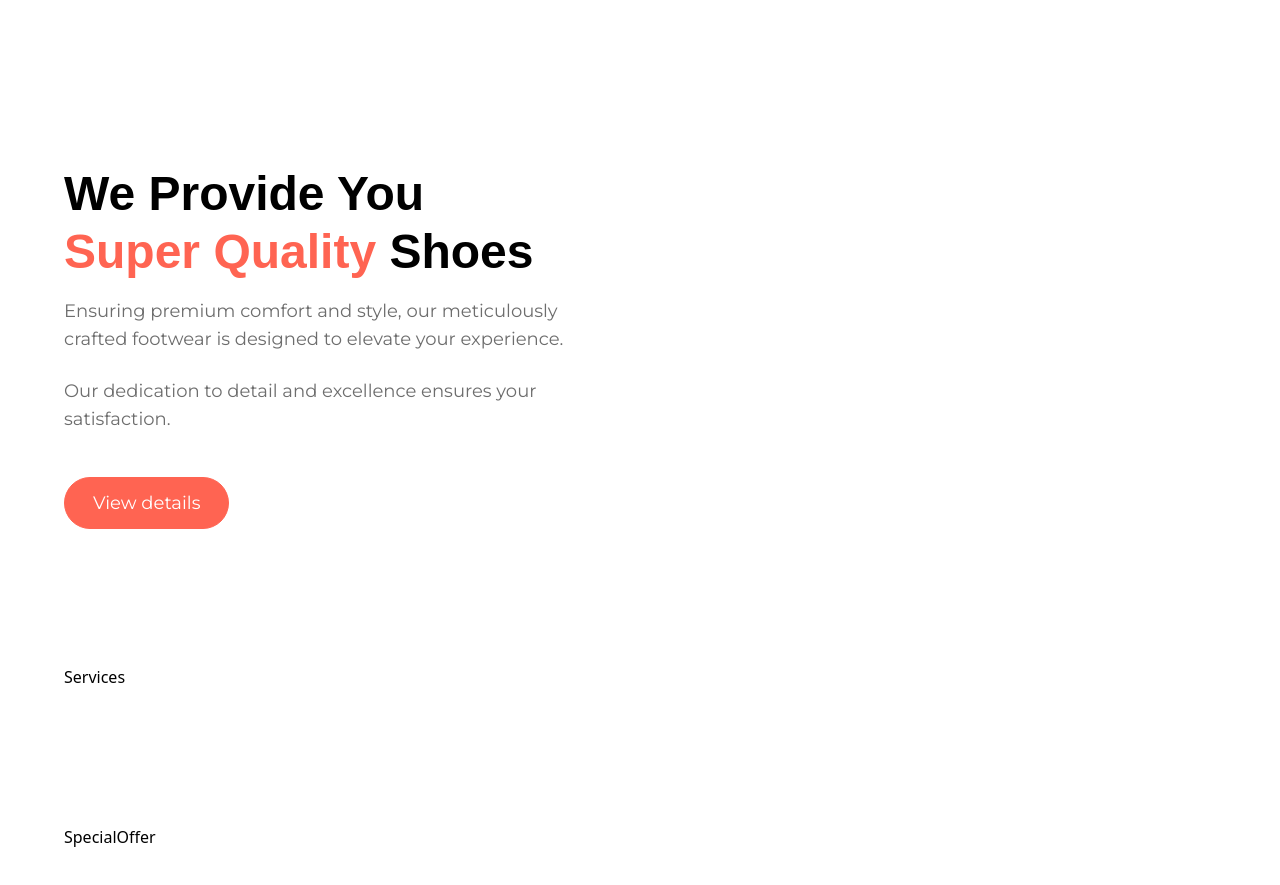
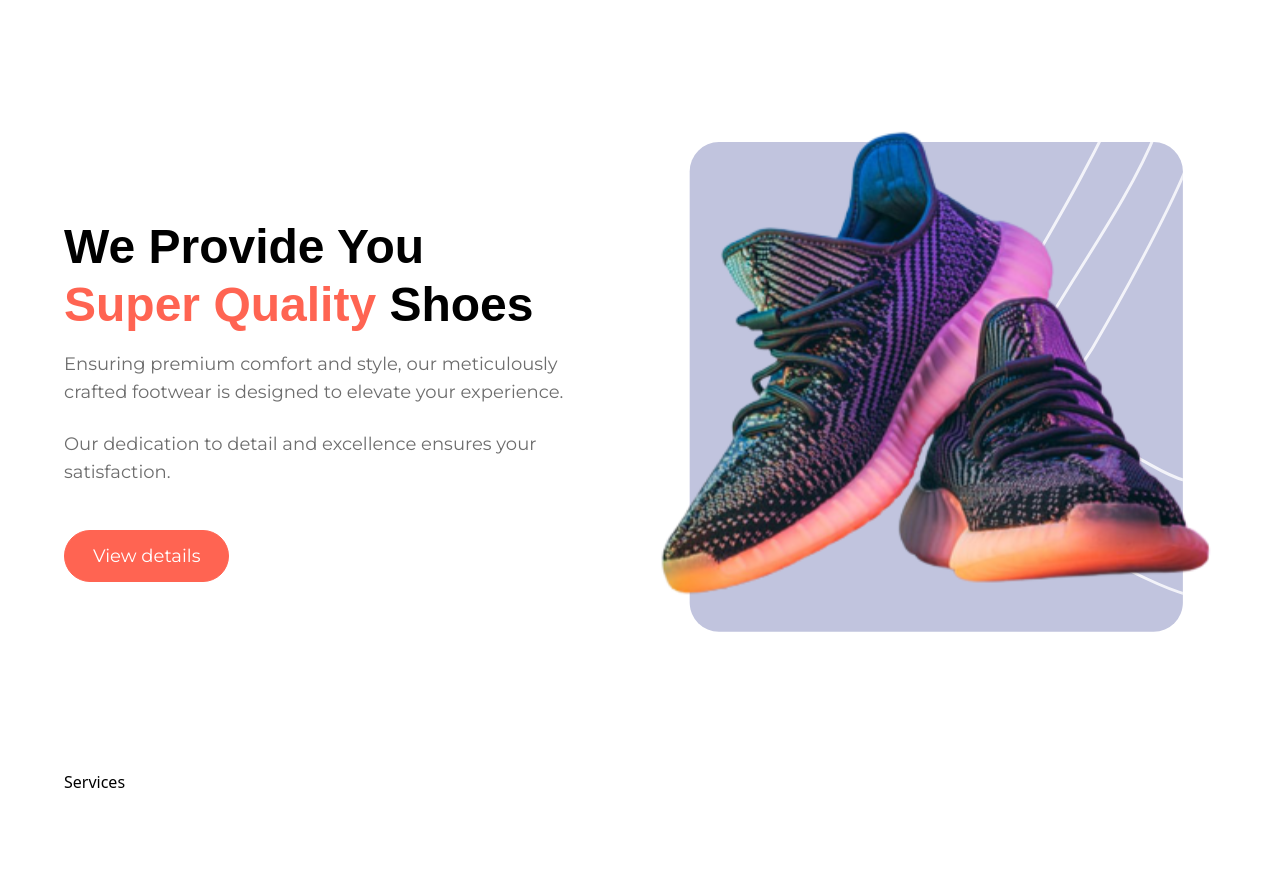
Before and after one commit to shoaiblatif22/Nike-Website-Clone, a React (Vite) app: page / in a window 1280 px wide. Shown: the part 1680-2565 px from the top of the page. Built offline with nearby package versions, Linux system fonts and the light colour scheme; a web font is replaced by a local one.

Commit message:
Finished SuperQuality section. Added in image and styling

```diff
--- a/src/sections/SuperQuality.jsx
+++ b/src/sections/SuperQuality.jsx
@@ -1,4 +1,5 @@
 import Button from "../components/Button"
+import { shoe8 } from "../assets/images"
 
 const SuperQuality = () => {
   return (
@@ -28,6 +29,16 @@
         <div className="mt-11">
           <Button label="View details" />
         </div>
+      </div>
+
+      <div className="flex-1 flex justify-center items-center">
+        <img
+          src={shoe8}
+          alt="shoe8"
+          width={570}
+          height={522}
+          className="object-contain"
+        />
 
       </div>
 
```
